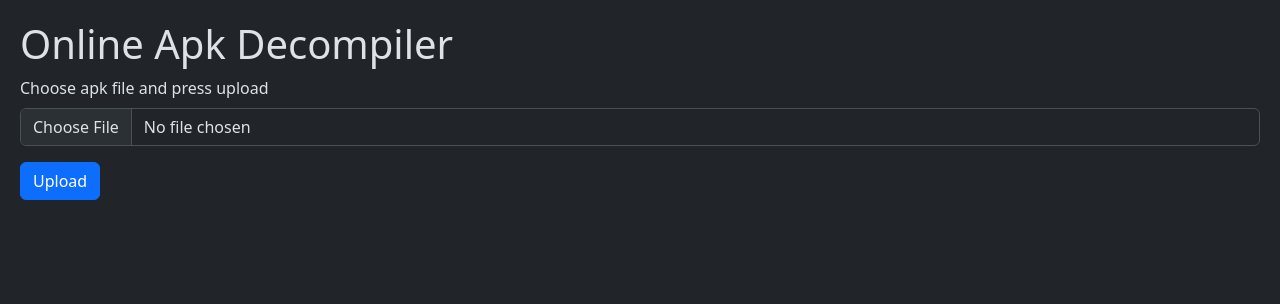
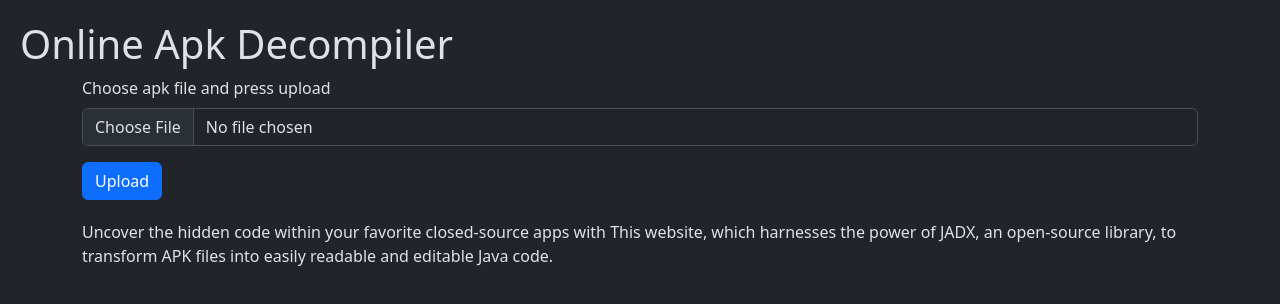
Before and after one commit to KuhakuPixel/online-apk-decompiler-web-ui, a React (Vite) app in the folder frontend/online-decompiler/: page / in a window 1280 px wide. Shown: the top 304 px of the page. Built offline with nearby package versions, Linux system fonts and the light colour scheme.

Commit message:
add better description

```diff
--- a/frontend/online-decompiler/src/App.jsx
+++ b/frontend/online-decompiler/src/App.jsx
@@ -5,6 +5,10 @@ import { useState } from 'react'
 import 'bootstrap/dist/css/bootstrap.min.css';
 import Form from 'react-bootstrap/Form';
 import Button from 'react-bootstrap/Button';
+
+import Container from 'react-bootstrap/Container';
+import Row from 'react-bootstrap/Row';
+import Col from 'react-bootstrap/Col';
 
 
 
@@ -30,6 +34,17 @@ function UploadApk() {
     </div>
   )
 }
+
+function ProjectDescription() {
+  return (
+    <div>
+      Uncover the hidden code within your favorite closed-source apps with
+      This website, which harnesses the power of JADX, an
+      open-source library, to transform APK files into easily readable and
+      editable Java code.
+    </div>
+  )
+}
 function App() {
   const [count, setCount] = useState(0)
   document.documentElement.setAttribute("data-bs-theme", "dark")
@@ -38,8 +53,17 @@ function App() {
     <>
       <div style={{ padding: "20px" }}>
         <h1> Online Apk Decompiler</h1>
+        <Container>
 
-        <UploadApk></UploadApk>
+          <Row>
+            <UploadApk></UploadApk>
+            <div style={{paddingTop:"20px"}}>
+              <ProjectDescription></ProjectDescription>
+            </div>
+
+          </Row>
+
+        </Container>
       </div>
     </>
   )
```
Also changed, not shown: 1 other file (tests, documents, lock files or other folders).
